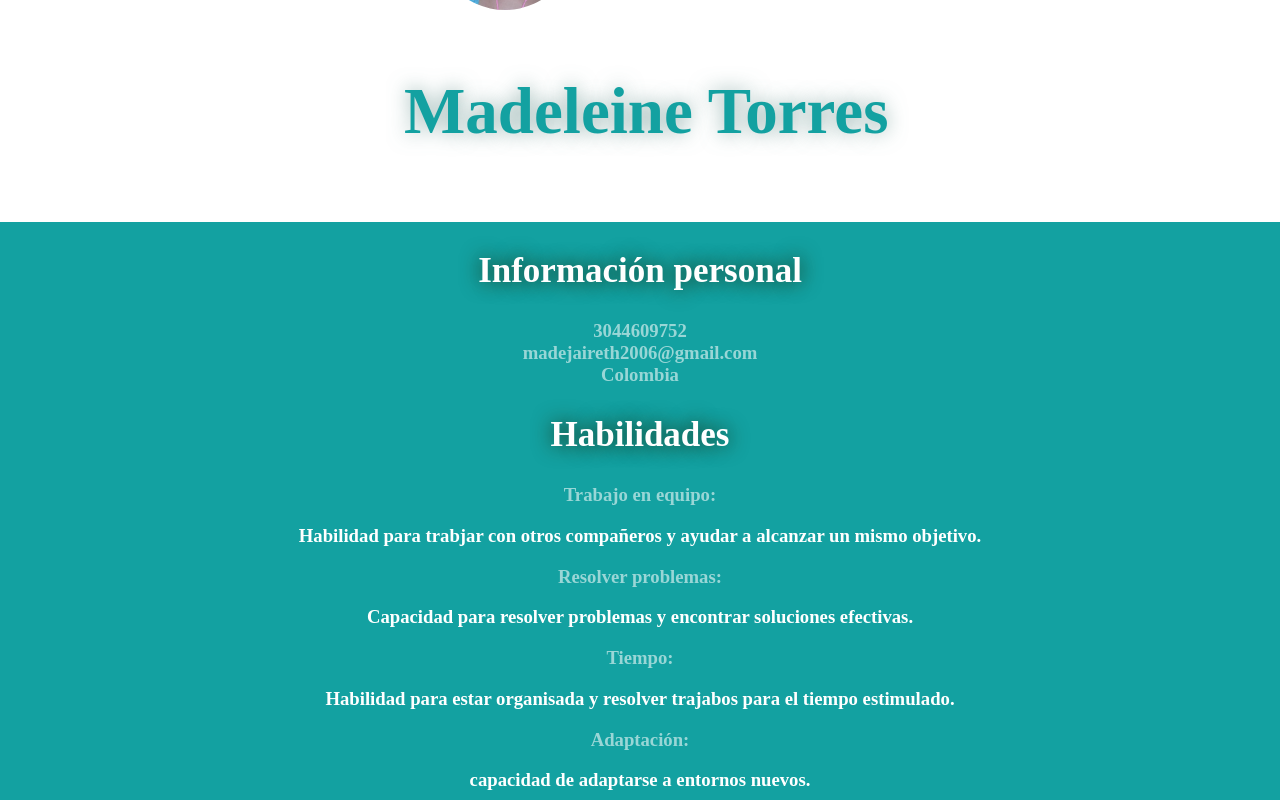
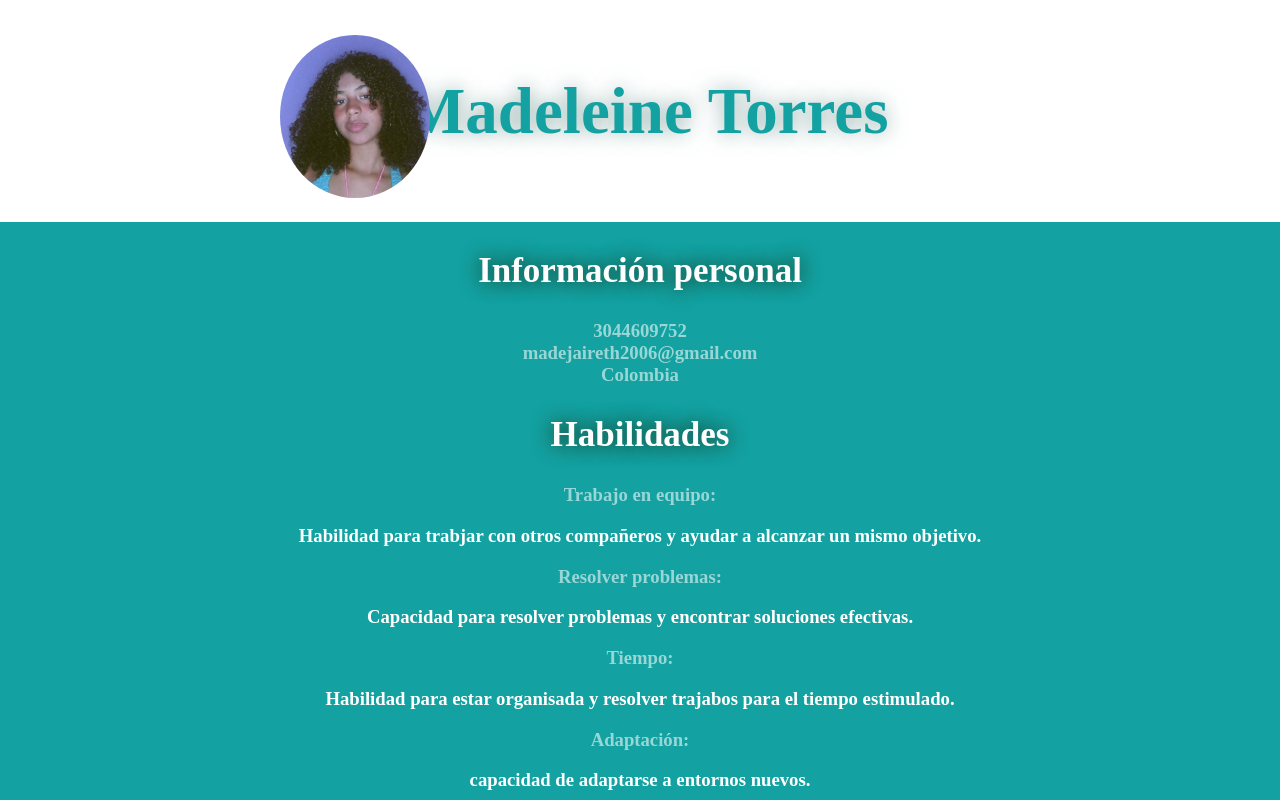
Before and after one commit to M4D3L31N33/Mi-hoja-de-vida, a plain HTML site: page index.html in a window 1280 px wide. Shown: the top 800 px of the page. Drawn offline with Linux system fonts and the light colour scheme.

Commit message:
Update style.css

```diff
--- a/style.css
+++ b/style.css
@@ -9,6 +9,14 @@ body {
     margin-top: -8px;
     margin-left: -8PX;
     margin-right: -8px;
+}
+
+img {
+    position: absolute;
+    left: 280px;
+    top: 35px;
+    width: 150px;
+    border-radius: 50%;
 }
 
 li {
@@ -39,11 +47,3 @@ h2 {
 strong {
     color: rgba(255, 255, 255, 0.568);
 }
-
-img {
-    position: absolute;
-    left: 430px;
-    bottom: 790px;
-    width: 150px;
-    border-radius: 50%;
-}
```
